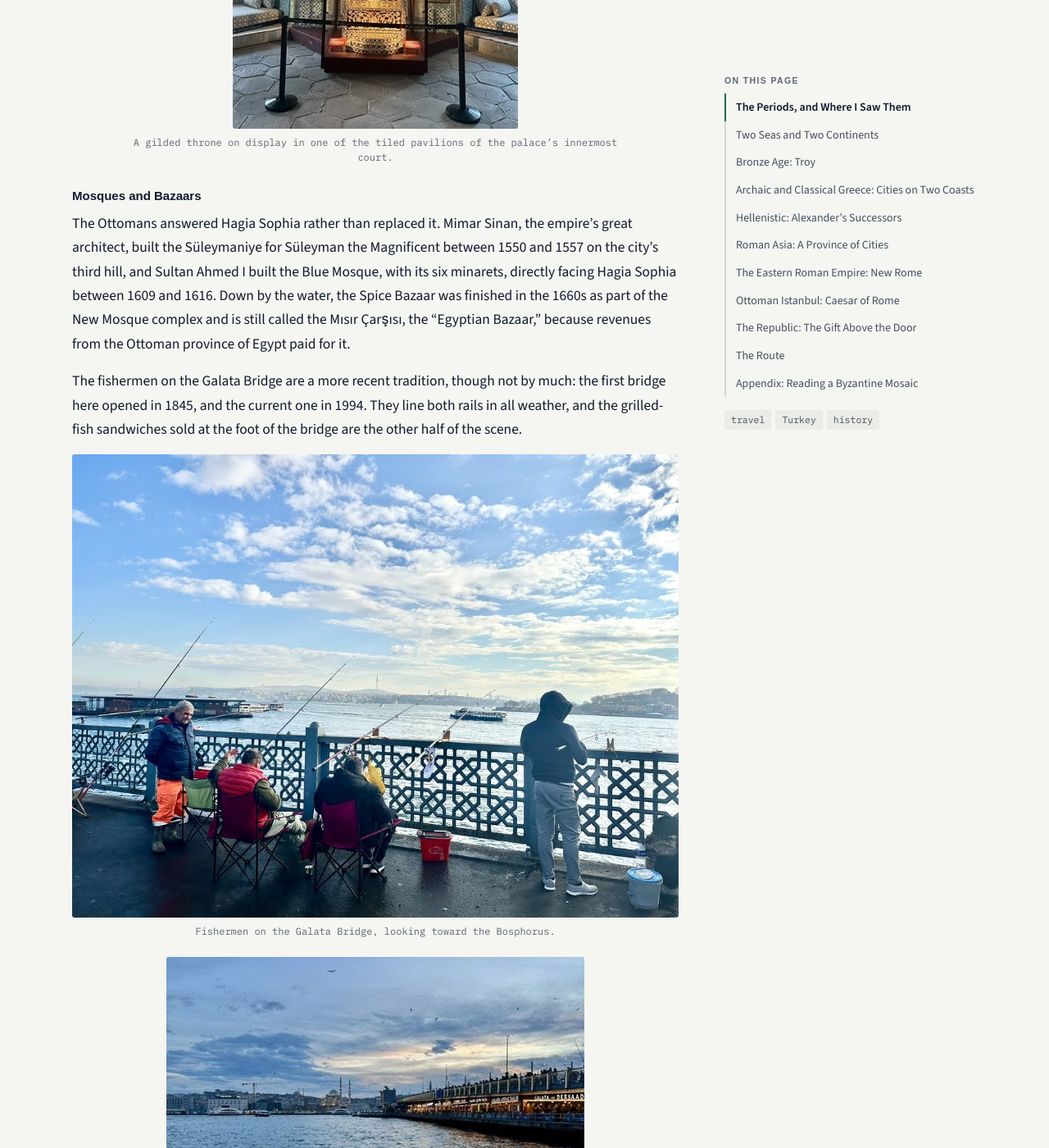
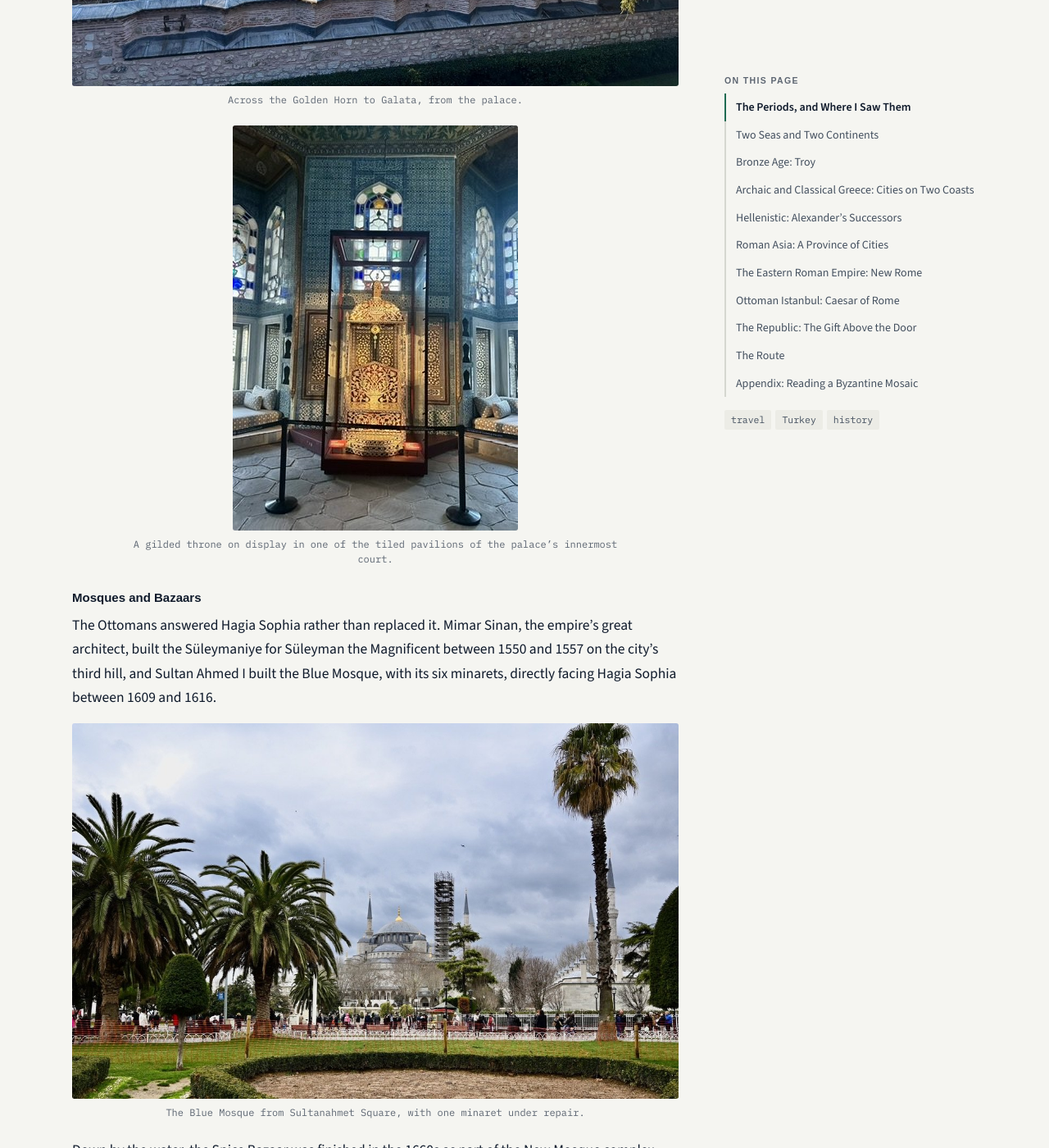
Before and after one commit to WizardKingZ/WizardKingZ.github.io, a Jekyll site: the page built from _posts/2024-12-30-the-city-and-the-church.md, in a window 1280 px wide and 1400 px high, scrolled down 22130 px. Shown: the whole window at 82% size. Built offline with Jekyll 4.4.1, drawn with Linux system fonts in a browser that asks for light colours; some of the changed text lies outside the part shown.

Commit message:
Turkey post: Basilica Cistern (and its film roles), Blue Mosque
Co-Authored-By: Claude Opus 5.5 <noreply@anthropic.com>
Claude-Session: https://claude.ai/code/session_01HuzLqhE1N2LXEfqC3bb9e5

```diff
--- a/_posts/2024-12-30-the-city-and-the-church.md
+++ b/_posts/2024-12-30-the-city-and-the-church.md
@@ -180,7 +180,11 @@ Next door, Hagia Irene is the city's other great early church, and the simplest
 *The Iconoclast cross in the apse of Hagia Irene.*
 {: .caption}
 
-Justinian also built the Basilica Cistern, under the square, in 532, and he reused whatever stone came to hand: two of its columns stand on Roman heads of Medusa, one on its side and one upside down.
+Justinian also built the Basilica Cistern, under the square, in 532. It is a forest of 336 columns, each about 9 meters tall, and it could hold up to 80,000 cubic meters of water piped in from outside the city. The builders reused whatever stone came to hand: two of its columns stand on Roman heads of Medusa, one on its side and one upside down. James Bond rowed through it in *From Russia with Love* in 1963, and Robert Langdon came back for Dan Brown's *Inferno* in 2016.
+
+![Rows of lit marble columns rising from shallow water in the Basilica Cistern](/assets/images/turkey-2024/basilica-cistern.jpg)
+*The Basilica Cistern, built under Justinian in 532.*
+{: .caption}
 
 ### Ephesus Again
 
@@ -243,7 +247,13 @@ From the terraces at the far end, the view explains why every ruler of the city
 
 ### Mosques and Bazaars
 
-The Ottomans answered Hagia Sophia rather than replaced it. Mimar Sinan, the empire's great architect, built the Süleymaniye for Süleyman the Magnificent between 1550 and 1557 on the city's third hill, and Sultan Ahmed I built the Blue Mosque, with its six minarets, directly facing Hagia Sophia between 1609 and 1616. Down by the water, the Spice Bazaar was finished in the 1660s as part of the New Mosque complex and is still called the Mısır Çarşısı, the "Egyptian Bazaar," because revenues from the Ottoman province of Egypt paid for it.
+The Ottomans answered Hagia Sophia rather than replaced it. Mimar Sinan, the empire's great architect, built the Süleymaniye for Süleyman the Magnificent between 1550 and 1557 on the city's third hill, and Sultan Ahmed I built the Blue Mosque, with its six minarets, directly facing Hagia Sophia between 1609 and 1616.
+
+![The Blue Mosque behind palm trees in Sultanahmet Square, with scaffolding on one minaret](/assets/images/turkey-2024/blue-mosque.jpg)
+*The Blue Mosque from Sultanahmet Square, with one minaret under repair.*
+{: .caption}
+
+ Down by the water, the Spice Bazaar was finished in the 1660s as part of the New Mosque complex and is still called the Mısır Çarşısı, the "Egyptian Bazaar," because revenues from the Ottoman province of Egypt paid for it.
 
 The fishermen on the Galata Bridge are a more recent tradition, though not by much: the first bridge here opened in 1845, and the current one in 1994. They line both rails in all weather, and the grilled-fish sandwiches sold at the foot of the bridge are the other half of the scene.
 
```
Also changed, not shown: assets/images/turkey-2024/basilica-cistern.jpg (added), assets/images/turkey-2024/blue-mosque.jpg (added).
